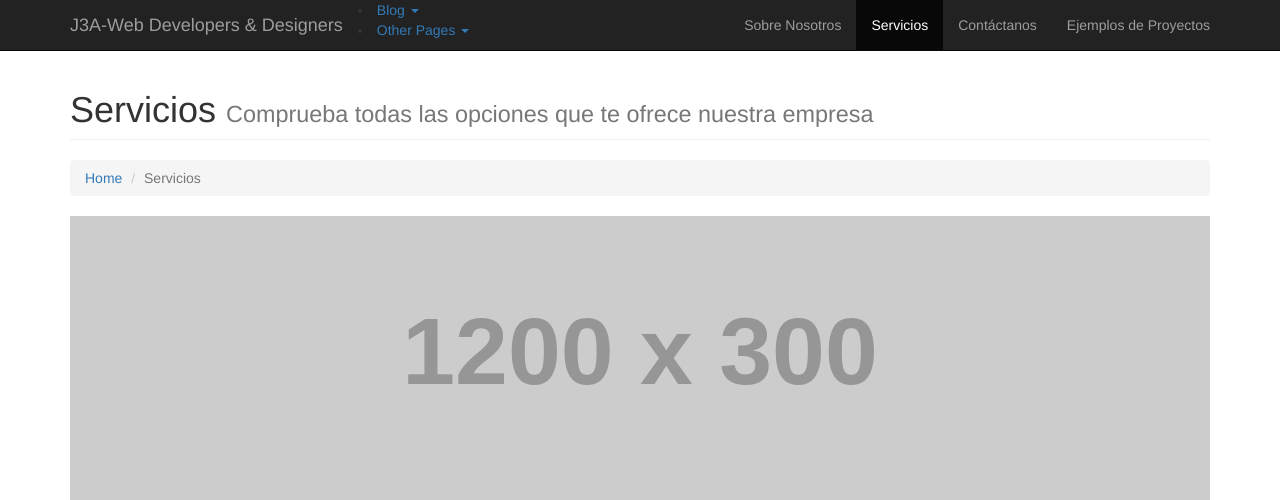
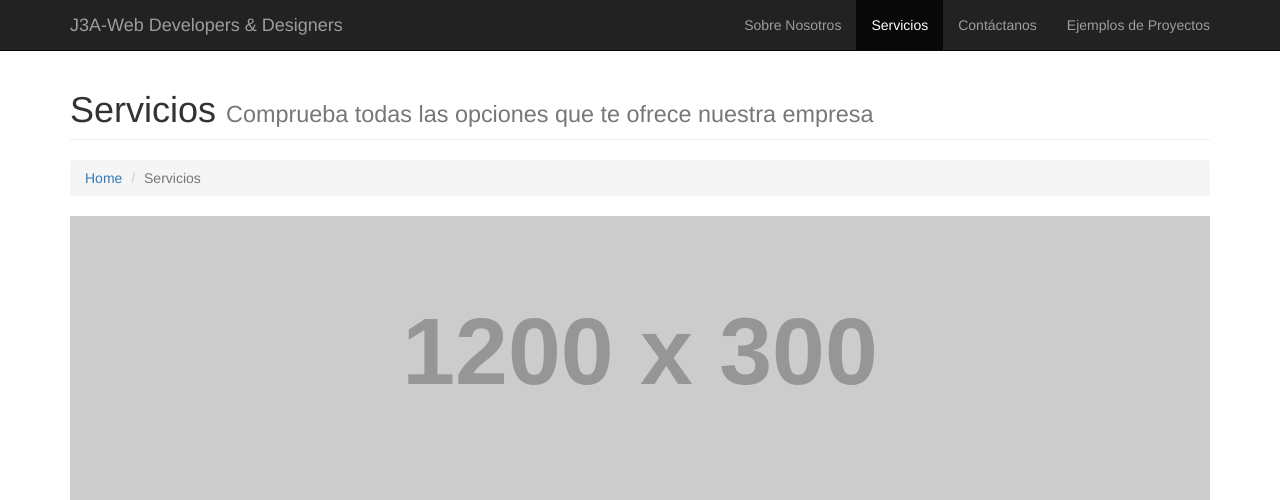
Before and after one commit to Kiwano-sama/J3A, a PHP site: page /services.php in a window 1280 px wide. Shown: the top 500 px of the page. Run offline with PHP 8.4, Linux system fonts and the light colour scheme; grey boxes labelled with a size stand in for pictures from a placeholder-image service; some libraries are stand-ins or nearby versions.

Commit message:
//modificaciones en service.php

```diff
--- a/services.php
+++ b/services.php
@@ -40,42 +40,8 @@
                     <li>
                         <a href="portfolio-3-col.html">Ejemplos de Proyectos</a>
                     </li>
-                        </ul>
-                    </li>
-                    <li class="dropdown">
-                        <a href="#" class="dropdown-toggle" data-toggle="dropdown">Blog <b class="caret"></b></a>
-                        <ul class="dropdown-menu">
-                            <li>
-                                <a href="blog-home-1.html">Blog Home 1</a>
-                            </li>
-                            <li>
-                                <a href="blog-home-2.html">Blog Home 2</a>
-                            </li>
-                            <li>
-                                <a href="blog-post.html">Blog Post</a>
-                            </li>
-                        </ul>
-                    </li>
-                    <li class="dropdown">
-                        <a href="#" class="dropdown-toggle" data-toggle="dropdown">Other Pages <b class="caret"></b></a>
-                        <ul class="dropdown-menu">
-                            <li>
-                                <a href="full-width.html">Full Width Page</a>
-                            </li>
-                            <li>
-                                <a href="sidebar.html">Sidebar Page</a>
-                            </li>
-                            <li>
-                                <a href="faq.html">FAQ</a>
-                            </li>
-                            <li>
-                                <a href="404.html">404</a>
-                            </li>
-                            <li>
-                                <a href="pricing.html">Pricing Table</a>
-                            </li>
-                        </ul>
-                    </li>
+
+
                 </ul>
             </div>
             <!-- /.navbar-collapse -->
```
